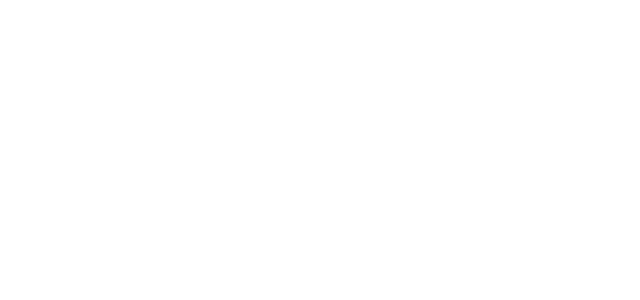
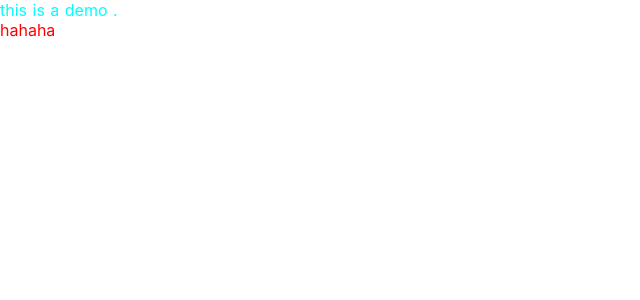
Before and after one commit to dale426/home-source, a Nuxt app: page /ju/demo in a window 1280 px wide. Before the commit this address had no page. Shown: the top 300 px of the page, without its empty margins (0-640 px from the left). Built offline with nearby package versions, Linux system fonts and the light colour scheme.

Commit message:
add less

```diff
--- a/nuxt.config.js
+++ b/nuxt.config.js
@@ -57,6 +57,12 @@
     /*
     ** You can extend webpack config here
     */
+    loader: [{
+      test: /\.less$/,
+      loader: 'style-loader!css-loader!less-loader',
+    }],
+
+
     extend(config, ctx) {
     }
   }
--- a/package.json
+++ b/package.json
@@ -17,6 +17,8 @@
     "nuxt": "^2.4.0"
   },
   "devDependencies": {
+    "less": "^3.9.0",
+    "less-loader": "^4.1.0",
     "nodemon": "^1.18.9"
   }
 }
--- /dev/null
+++ b/pages/ju/demo.vue
@@ -0,0 +1,25 @@
+<template>
+    <div class="main">
+        <div class="content">
+            <span class="item">this is a demo .</span>
+            <p>hahaha</p>
+        </div>
+    </div>
+</template>
+<script>
+export default {
+    name: 'demo'
+}
+</script>
+<style lang="less">
+.main {
+    .content {
+        .item {
+            color: aqua;
+        }
+        p {
+            color: red;
+        }
+    }
+}
+</style>
```
